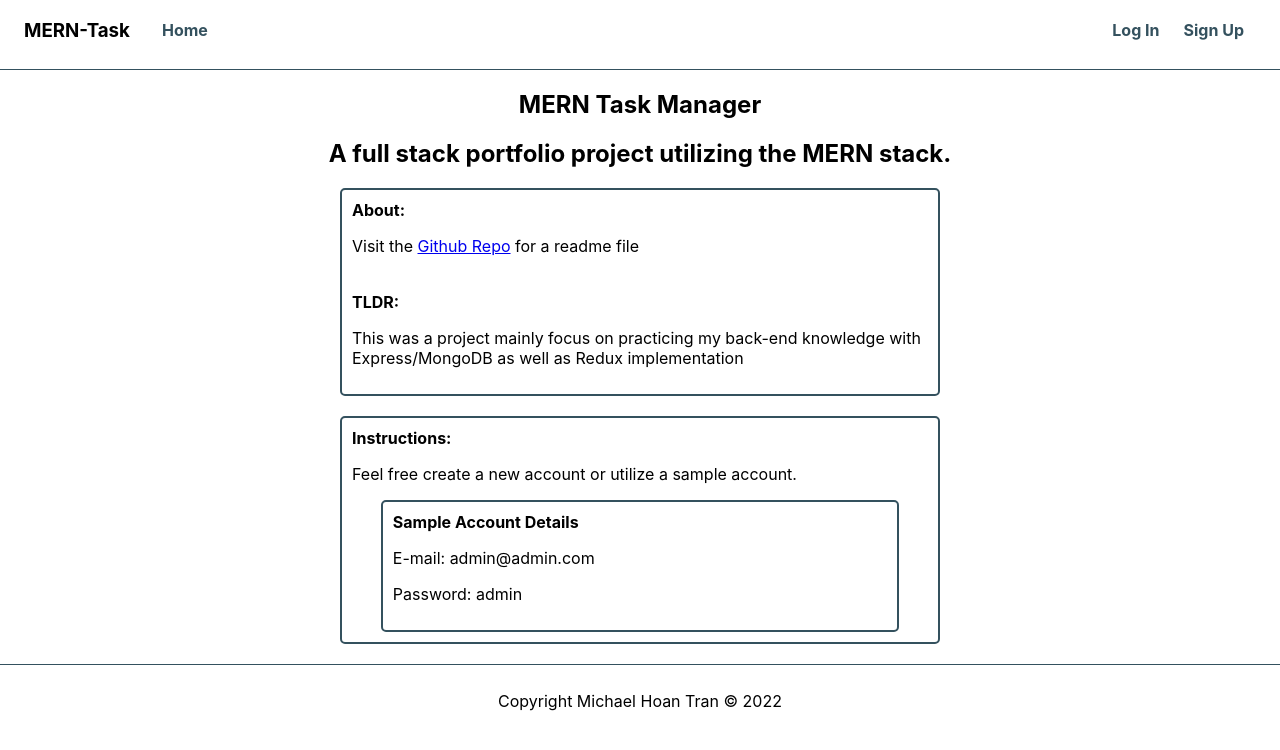
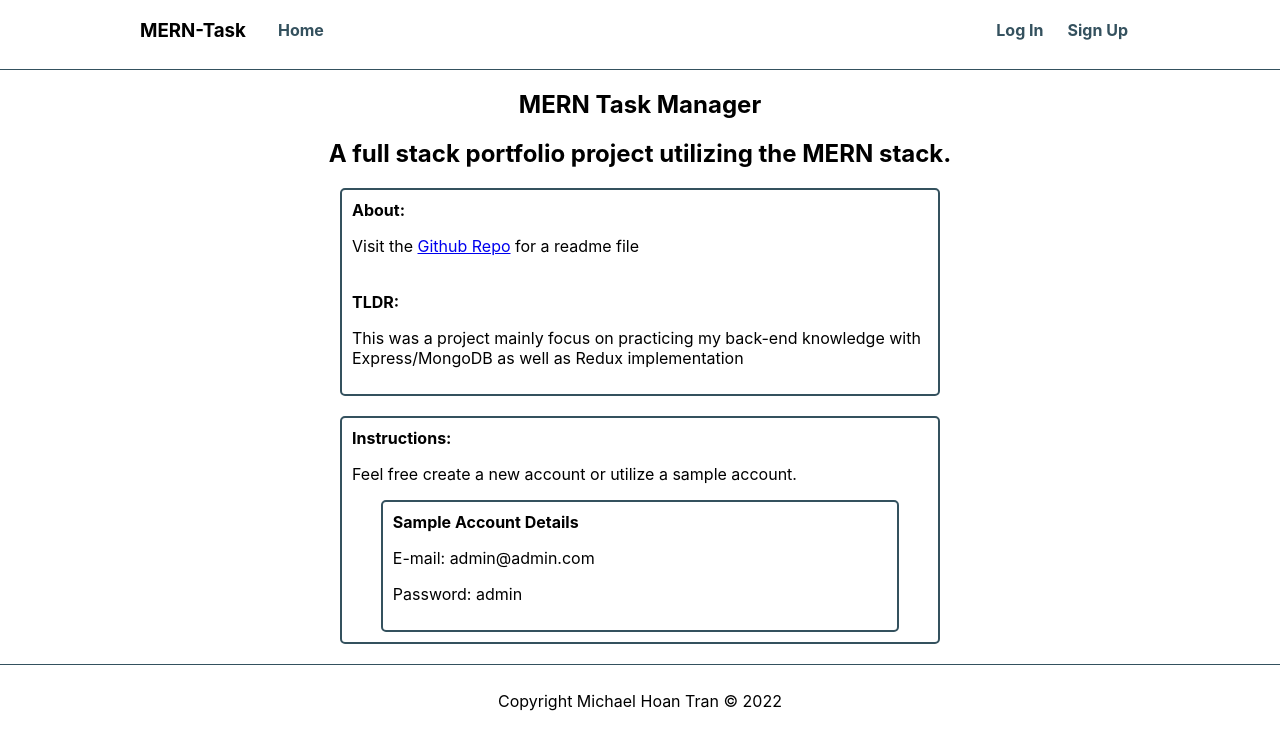
Before and after one commit to michaelhtran120/MERN-Task, a React (Create React App) app in the folder client/: page / in a window 1280 px wide. Shown: the top 750 px of the page. Built offline with nearby package versions, Linux system fonts and the light colour scheme.

Commit message:
fix due date width and navbar width

```diff
--- a/client/src/components/NavHeader/NavHeader.module.css
+++ b/client/src/components/NavHeader/NavHeader.module.css
@@ -7,6 +7,8 @@
 }
 
 .header .desktop_nav {
+  max-width: 1000px;
+  margin: 0 auto;
   display: -webkit-box;
   display: -ms-flexbox;
   display: flex;
--- a/client/src/components/NavHeader/NavHeader.module.scss
+++ b/client/src/components/NavHeader/NavHeader.module.scss
@@ -5,6 +5,8 @@
   border-bottom: 1px solid var(--dark);
   font-weight: bold;
   .desktop_nav {
+    max-width: 1000px;
+    margin: 0 auto;
     display: flex;
     justify-content: space-between;
     align-items: center;
--- a/client/src/components/Task/Task.module.css
+++ b/client/src/components/Task/Task.module.css
@@ -21,6 +21,10 @@
           align-items: center;
 }
 
+.task_container .task_header strong {
+  display: inline;
+}
+
 .task_container .task_header h3 {
   max-width: 70%;
 }
--- a/client/src/components/Task/Task.module.scss
+++ b/client/src/components/Task/Task.module.scss
@@ -12,6 +12,9 @@
     display: flex;
     justify-content: space-between;
     align-items: center;
+    strong {
+      display: inline;
+    }
     h3 {
       max-width: 70%;
     }
```
